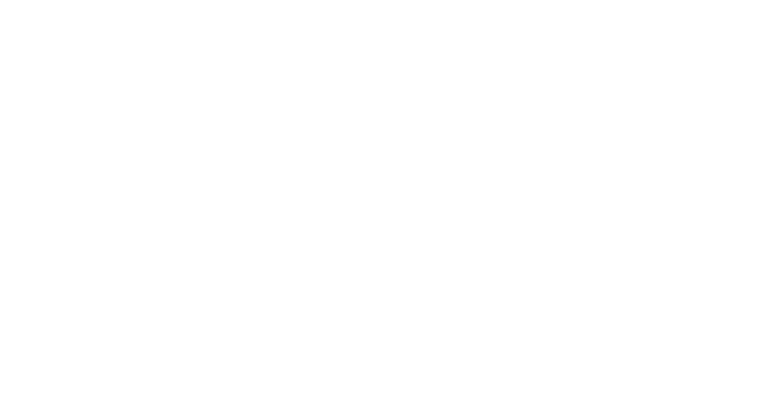
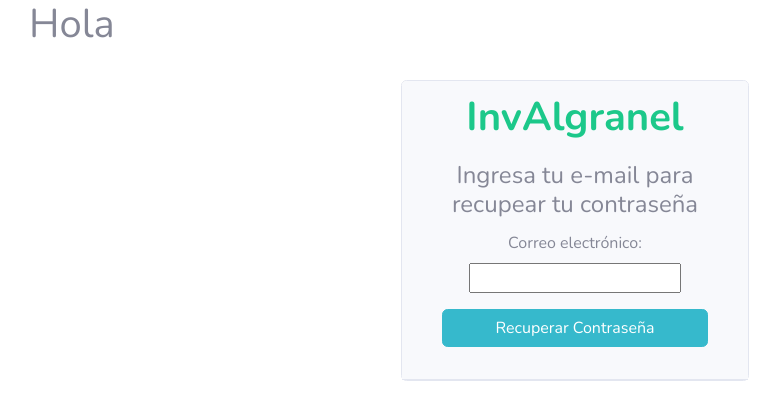
Before and after one commit to BaronDiego/inv_tanques, a Django app: page /password_reset/ in a window 1280 px wide. Before the commit the part shown is empty. Shown: the top 420 px of the page, without its empty margins (65-845 px from the left). Run offline with Django 3.2, Linux system fonts and the light colour scheme; some libraries are stand-ins or nearby versions.

Commit message:
"08-03-22C"

```diff
--- a/core/templates/registration/login.html
+++ b/core/templates/registration/login.html
@@ -33,20 +33,16 @@
                                 </div>
                             </div>
                             <div class="row">
-                                <!-- /.col -->
                                 <div class="col-12">
                                     <button type="submit" class="btn btn-primary btn-block">Ingresar</button>
                                 </div>
-                                <!-- /.col -->
                             </div>
                         </form>
-                        <p class="mb-1">
+                        <p class="m-1 text-center">
                             <a href="{% url 'password_reset' %}">Recuperar Contraseña</a>
                         </p>
                     </div>
-                    <!-- /.card-body -->
                 </div>
-                <!-- /.card -->
             </div>
         </div>
     </div>
--- a/core/templates/registration/password_reset_complete.html
+++ b/core/templates/registration/password_reset_complete.html
@@ -2,7 +2,7 @@
 
 {% block titulo%}Cambio Contraseña{% endblock %}
 
-{% block contenido %}
+{% block index %}
     <div class="row">
         <div class="col-md-6 mx-auto mt-3">
             <div class="card">
--- a/core/templates/registration/password_reset_confirm.html
+++ b/core/templates/registration/password_reset_confirm.html
@@ -2,7 +2,7 @@
 
 {% block titulo%}Recuperar tú Contraseña{% endblock %}
 
-{% block contenido %}
+{% block index %}
     <div class="row">
         <div class="col-md-6 mx-auto mt-3">
             <div class="card">
--- a/core/templates/registration/password_reset_done.html
+++ b/core/templates/registration/password_reset_done.html
@@ -2,7 +2,7 @@
 
 {% block titulo%}Restablecer su contraseña{% endblock %}
 
-{% block contenido %}
+{% block index %}
 <div class="row">
     <div class="col-md-6 mx-auto mt-3">
         <div class="card">
--- a/core/templates/registration/password_reset_email.html
+++ b/core/templates/registration/password_reset_email.html
@@ -2,7 +2,7 @@
 
 {% block titulo%}Recuperar tú Contraseña{% endblock %}
 
-{% block contenido %}
+{% block index %}
     <div class="row">
         <div class="col-md-6 mx-auto mt-3">
             <div class="card">
--- a/core/templates/registration/password_reset_form.html
+++ b/core/templates/registration/password_reset_form.html
@@ -2,13 +2,15 @@
 
 {% block titulo%}Recuperar tú Contraseña{% endblock %}
 
-{% block contenido %}
-    <div class="row">
-        <div class="col-md-6 mx-auto mt-3">
-            <div class="card">
-                <div class="card-header card-header-primary text-center">
-                    <h3 class="text-center">Recupera tú Contraseña</h3>
-                </div>
+{% block login %}
+<div class="container">
+    <h1>Hola</h1>
+    <div class="row mt-3">
+        <div class="col-sm-12 col-md-4 mx-auto">
+            <div class="login-box mx-auto mt-3">
+                <div class="card card-outline card-primary">
+                    <div class="card-header text-center">
+                        <a href="{% url 'home' %}" class="h1 text-success"><b>InvAlgranel</b></a>
                         <div class="card-body">
                             <h4 class="card-title text-center">Ingresa tu e-mail para recupear tu contraseña</h4>
                             <form action="" method="POST" class="text-center">
@@ -16,6 +18,10 @@
                                 {{ form.as_p }}
                                 <button type="submit" class="btn btn-info btn-block">Recuperar Contraseña</button>
                             </form>
+
+                        </div>
+                    </div>
+                </div>
             </div>
         </div>
     </div>
```
Lines whose indentation alone changed are shown as unchanged.
